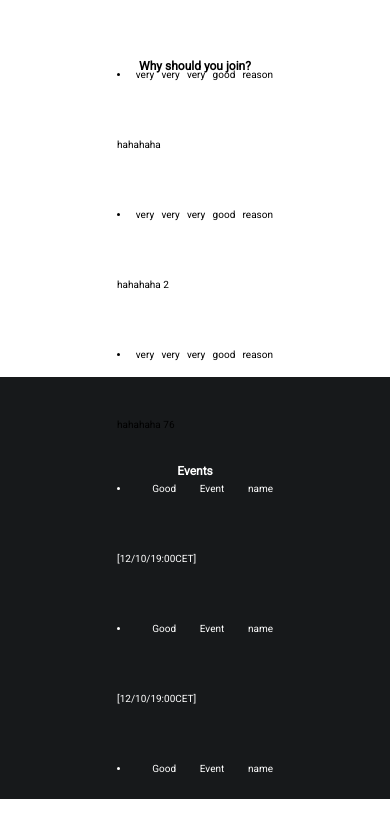
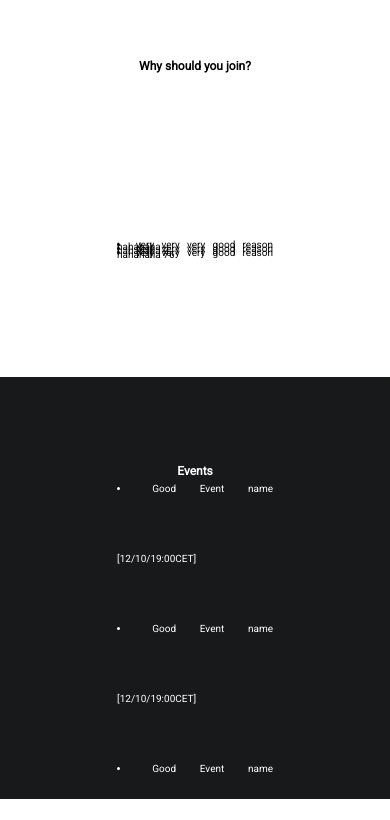
Before and after one commit to ZirixCZ/Quincys-SCP-Party, a plain HTML site: page index.html in a window 390 px wide. Shown: the part 889-1709 px from the top of the page. Drawn offline with Linux system fonts and the light colour scheme.

Commit message:
edited line height
in a process of checking the website on other devices

```diff
--- a/media.css
+++ b/media.css
@@ -137,6 +137,8 @@
     }
     .join-section-li {
         font-size: 10px;
+        line-height: 2px;
+        padding: 5px;
     }
     #events-section-title1text {
         font-size: 12px;
```
